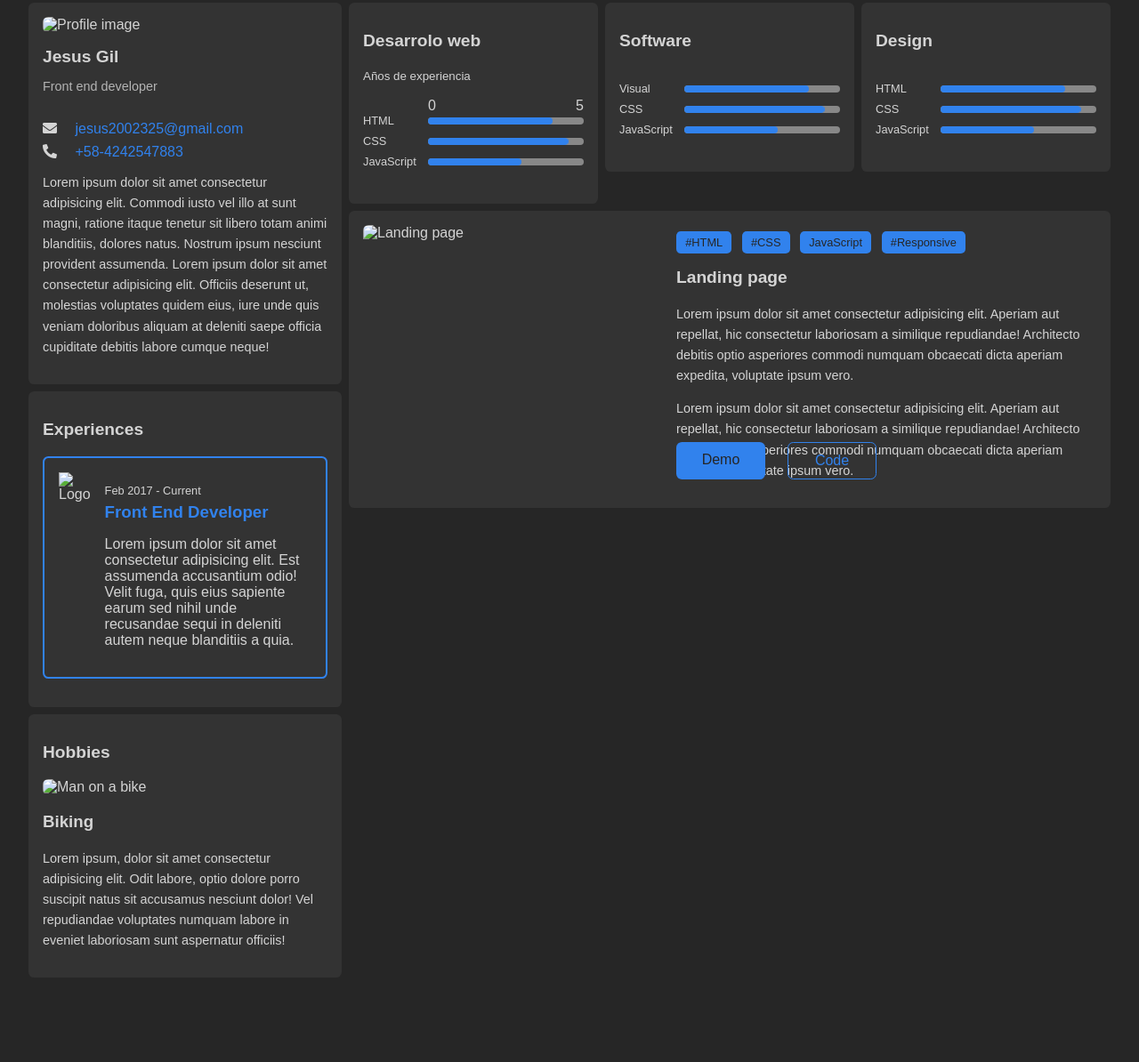
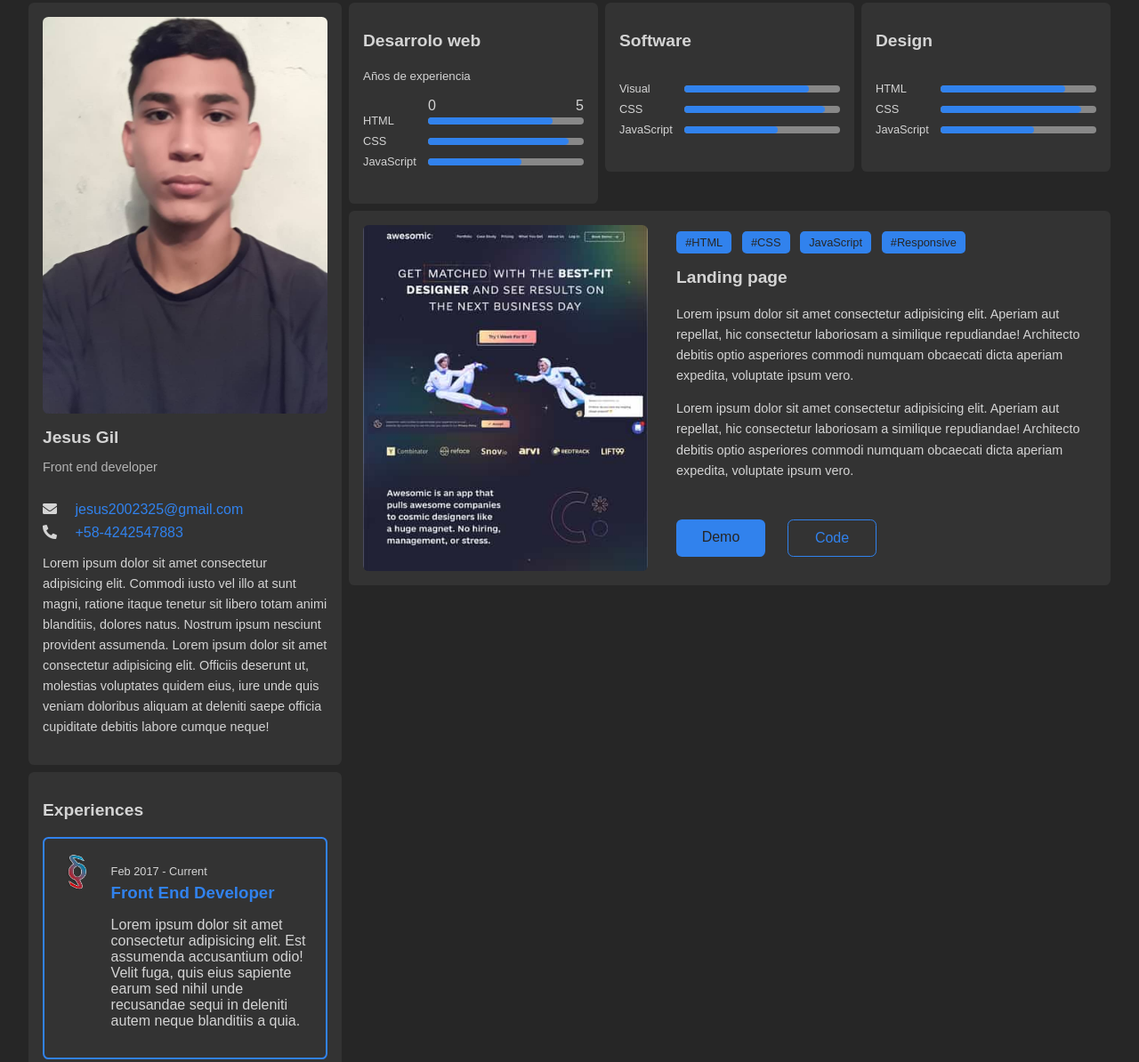
Before and after one commit to MrDavid-G/portfolio, a plain HTML site: page index.html in a window 1280 px wide. Shown: the part 104-1298 px from the top of the page at 89% size. Before the commit the page ends 1235 px from the top, so only its background shows below. Drawn offline with Linux system fonts and the light colour scheme; the site is published under a folder, as on GitHub Pages, so addresses that start at the root find nothing.

Commit message:
fotos y logos arreglado

```diff
--- a/index.html
+++ b/index.html
@@ -76,7 +76,7 @@
         <!-- Articulo del perfil principla del usuario -->
         <article class="card card--profile">
           <div class="card__image-container">
-            <img src="/assets/images/profile.jpeg" alt="Profile image" />
+            <img src="assets/images/profile.jpeg" alt="Profile image" />
           </div>
           <div class="card__header">
             <h2 class="card__title no-margin">Jesus Gil</h2>
@@ -109,7 +109,7 @@
           <h2 class="card__title">Experiences</h2>
           <div class="experience">
             <img
-              src="/assets/images/logo.png"
+              src="assets/images/logo.png"
               alt="Logo"
               class="experience__image"
             />
@@ -131,7 +131,7 @@
         <article class="card card--hobbies">
           <h2 class="card__title">Hobbies</h2>
           <div class="card__image-container">
-            <img src="/assets/images/hobbie.jpg" alt="Man on a bike" />
+            <img src="assets/images/hobbie.jpg" alt="Man on a bike" />
           </div>
           <h3 class="hobbie__title">Biking</h3>
           <p class="card__text">
@@ -217,7 +217,7 @@
         <article class="card card--project">
           <div class="card__image-container">
             <img
-              src="/assets/images/project.jpg"
+              src="assets/images/project.jpg"
               alt="Landing page"
               class="card__image"
             />
```
